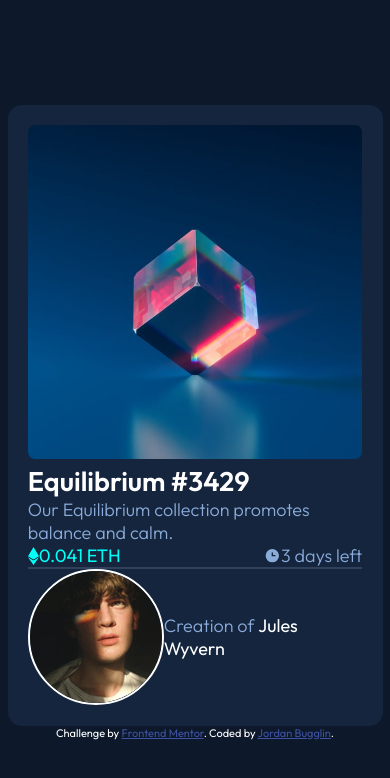
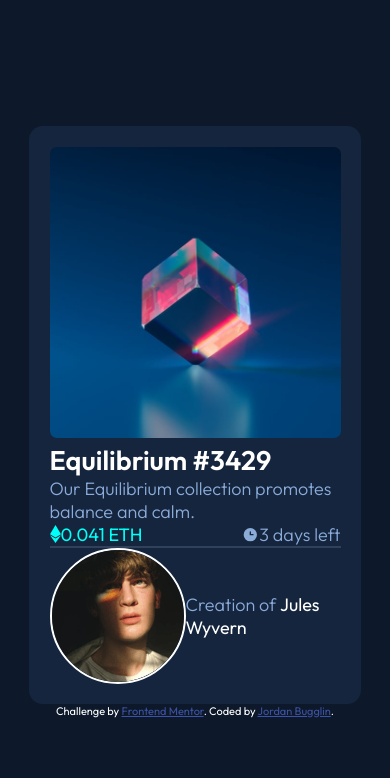
Before and after one commit to Jbugglin/nft-preview-card, a plain HTML site: page index.html in a window 390 px wide. Drawn offline with Linux system fonts and the light colour scheme.

Commit message:
updated styles.css
added a media query, need the main card to fully show on mobile, but not completely break on a larger desktop

```diff
--- a/styles.css
+++ b/styles.css
@@ -27,7 +27,7 @@ body {
 }
 
 main {
-    width: 375px;
+    width: 85vw;
     height: fit-content;
     background-color: var(--cardBg);
     padding: 1.125em;
@@ -98,3 +98,9 @@ ul li {
 .attribution a {
     color: hsl(228, 45%, 44%);
 }
+
+@media screen and (min-width: 376px) {
+    main {
+        max-width: 375px;
+    }
+}
```
